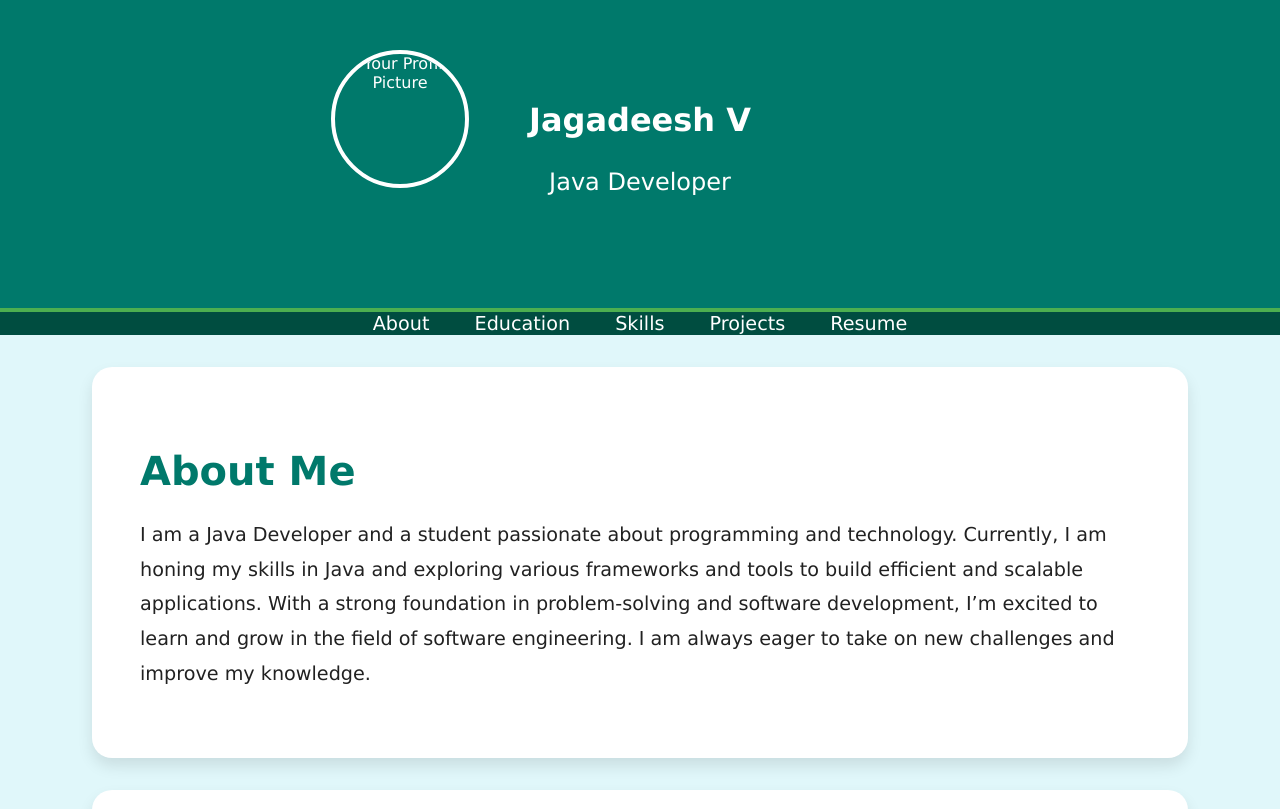
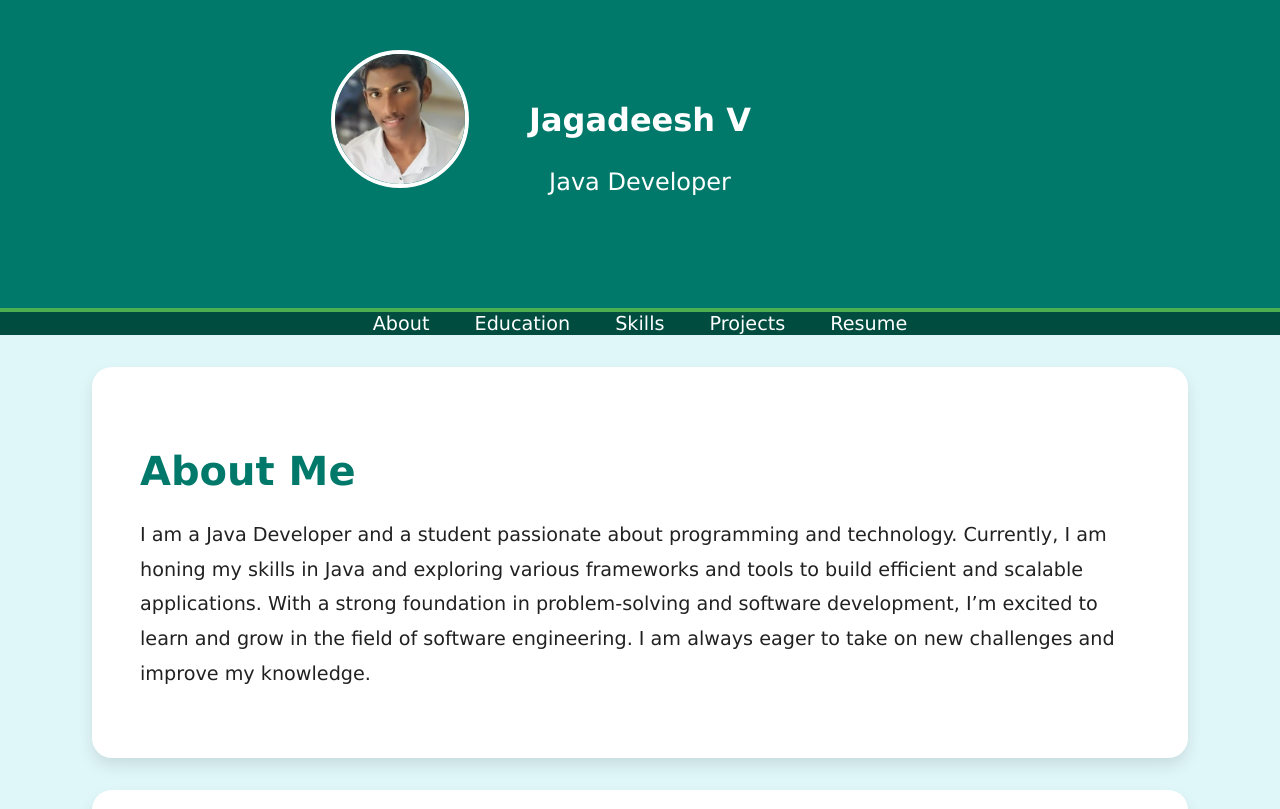
Before and after one commit to Jagadeeshwarviv/digital-portfolio, a plain HTML site: page index.html in a window 1280 px wide. Shown: the top 809 px of the page. Drawn offline with Linux system fonts and the light colour scheme.

Commit message:
Update index.html

```diff
--- a/index.html
+++ b/index.html
@@ -164,7 +164,7 @@
 <body>
     <header>
         <div class="header-content">
-            <img src=jaga.jpg" alt="Your Profile Picture" class="profile-picture" style="position: absolute;left: 400px;">
+            <img src="jaga.jpg" alt="Your Profile Picture" class="profile-picture" style="position: absolute;left: 400px;">
             <h1>Jagadeesh V</h1>
             <p>Java Developer</p>
         </div>
```
